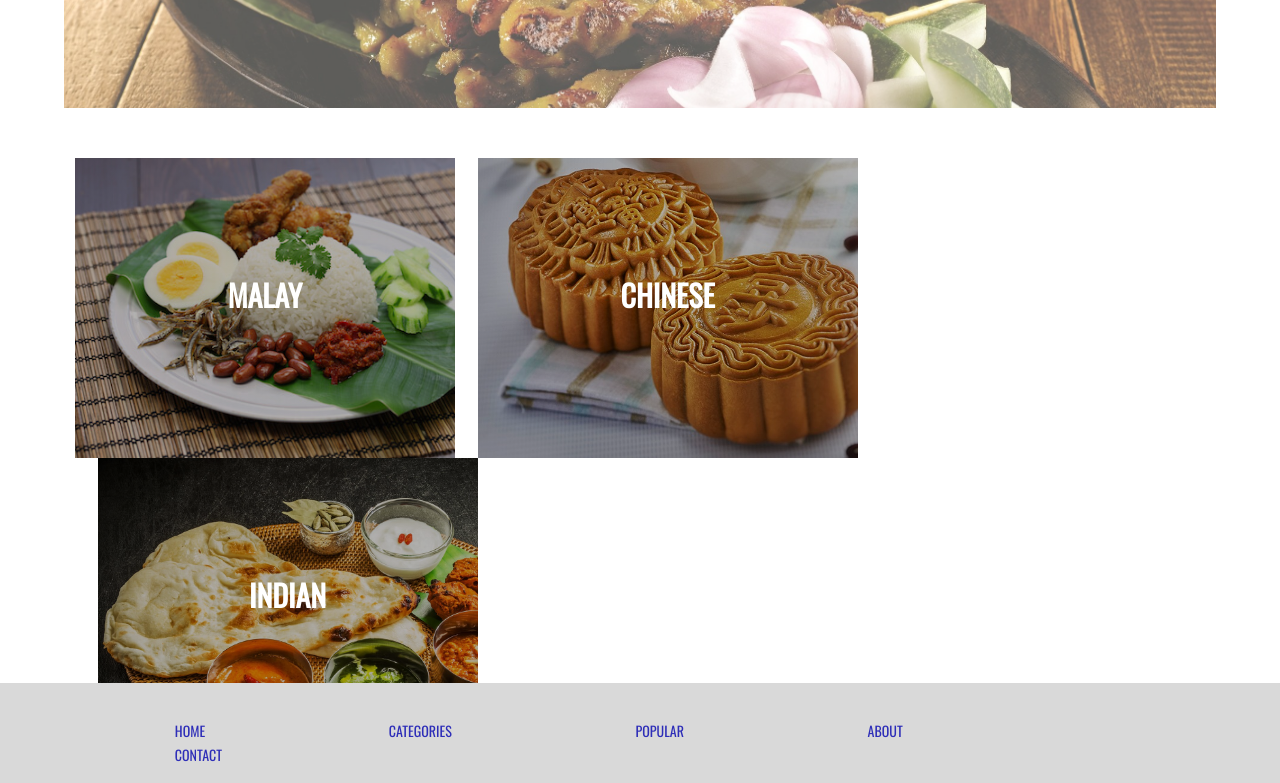
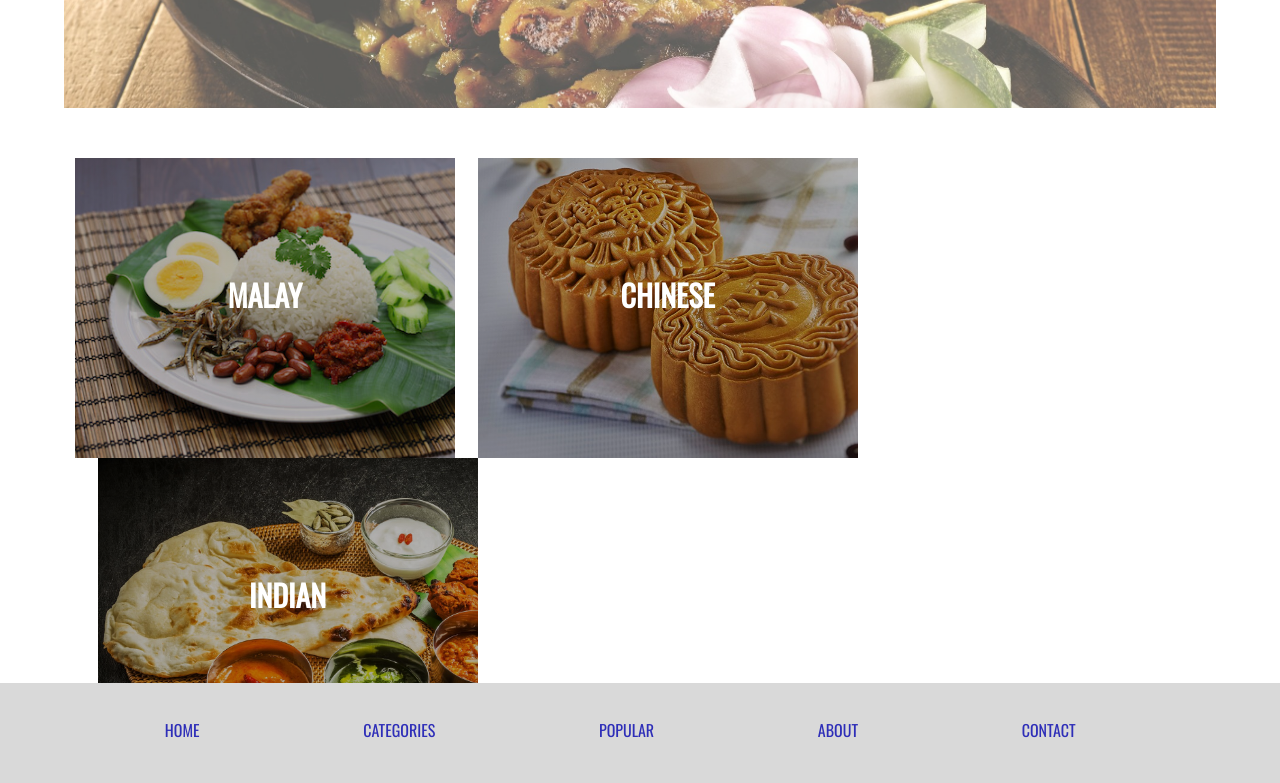
Before and after one commit to kmil31/EdibleWebsite, a plain HTML site: page index.html in a window 1280 px wide. Shown: the part 517-1300 px from the top of the page. Drawn offline with nearby package versions, Linux system fonts and the light colour scheme.

Commit message:
Update home.css

```diff
--- a/home.css
+++ b/home.css
@@ -257,9 +257,9 @@ footer {
 }
 
 .words a {
-  font-size: 14px;
-  margin-left: 90px;
-  margin-right: 90px;
+  font-size: 16px;
+  margin-left: 80px;
+  margin-right: 80px;
 
 }
 
```
